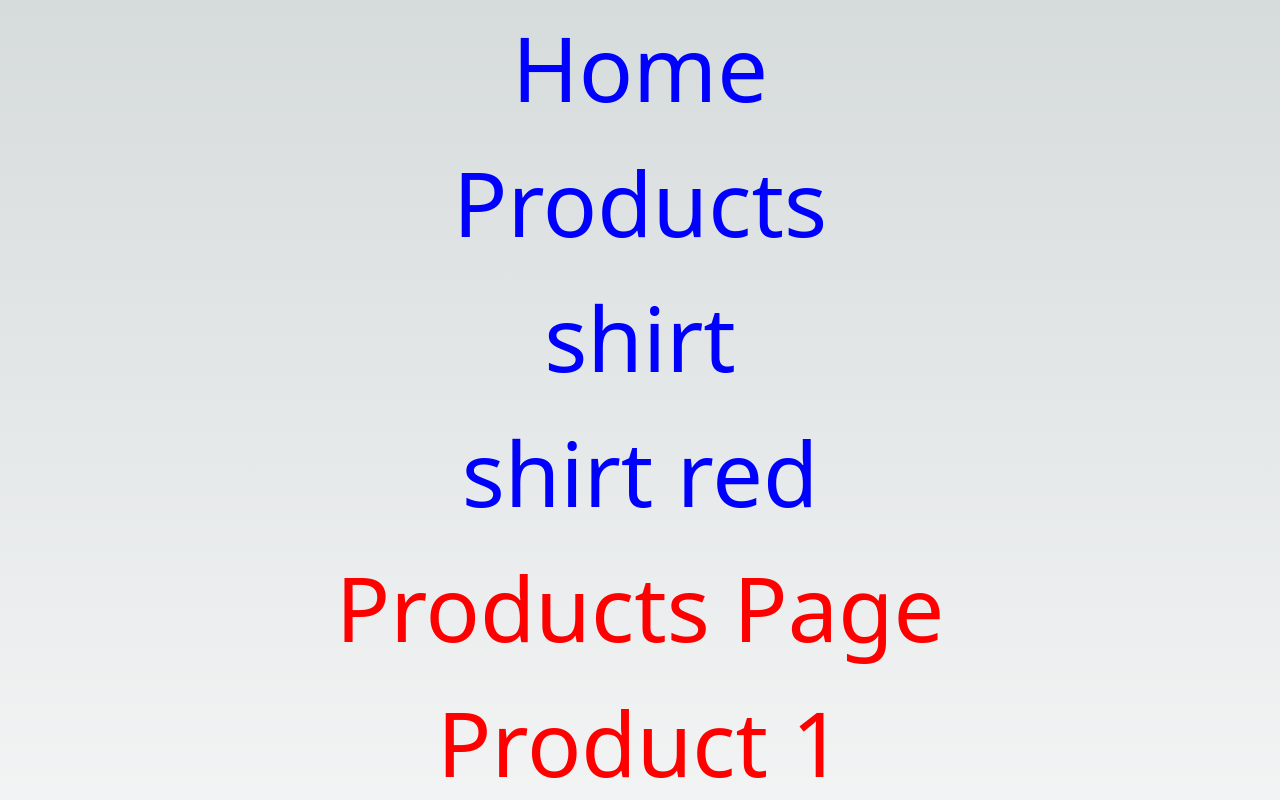
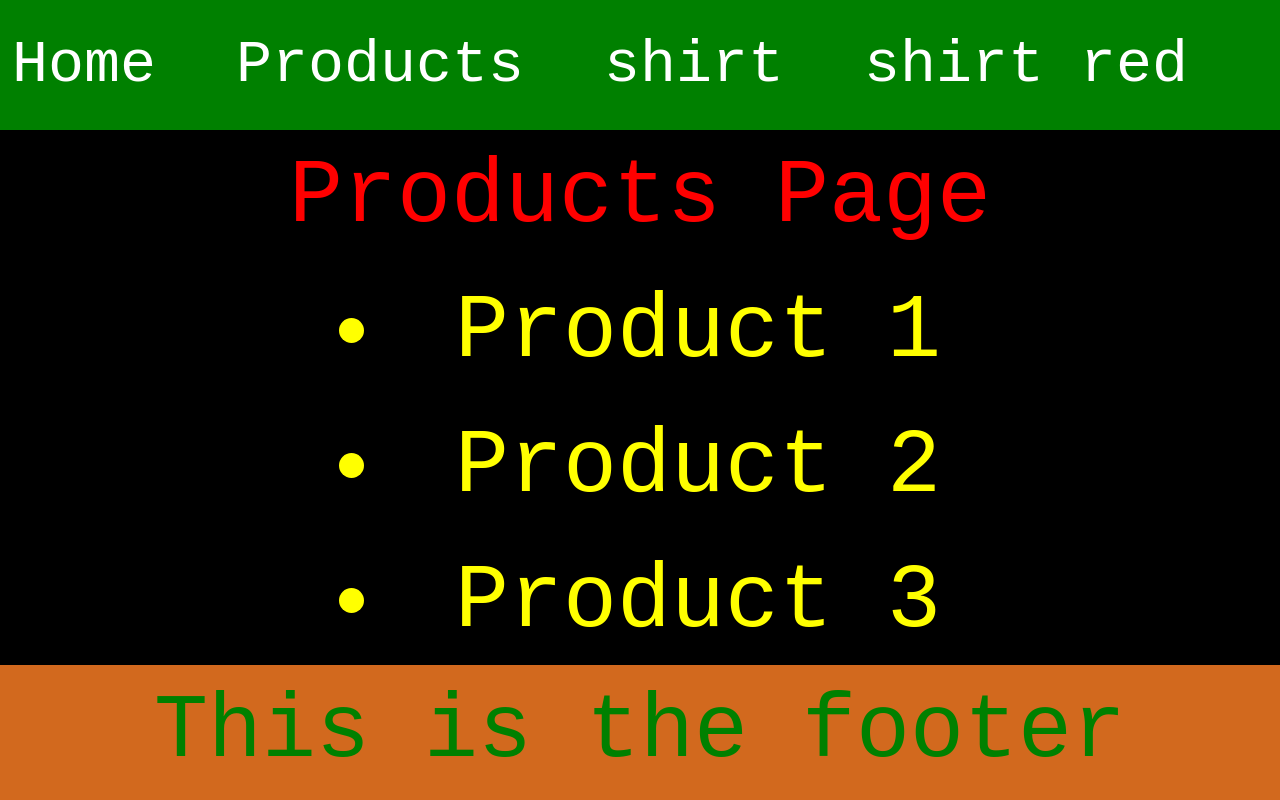
Before and after one commit to greghonox/NEXT_JS, a Next.js app: page /products in a window 1280 px wide. Shown: the top 800 px of the page. Built offline with nearby package versions, Linux system fonts and the light colour scheme.

Commit message:
feat: change style css

```diff
--- a/src/components/footer.js
+++ b/src/components/footer.js
@@ -1,7 +1,7 @@
 export default function Footer() {
     return (
-        <center>
-            <p class="footer">
+        <center class="footer">
+            <p>
                 This is the footer
             </p>
         </center>
--- a/src/components/navbar.js
+++ b/src/components/navbar.js
@@ -1,10 +1,10 @@
 export default function Navbar() {
     return (
-        <center>
-            <a href="/">Home</a><br/>
-            <a href="/products">Products</a><br/>
-            <a href="/products/shirt">shirt</a><br/>
-            <a href="/products/shirt/shirt_red">shirt red</a>
+        <center class='navbar'>
+            <a class='title' href="/">Home</a><br/>
+            <a class='title' href="/products">Products</a><br/>
+            <a class='title' href="/products/shirt">shirt</a><br/>
+            <a class='title' href="/products/shirt/shirt_red">shirt red</a>
         </center>
     );
 }
--- a/src/pages/products/index.js
+++ b/src/pages/products/index.js
@@ -12,9 +12,9 @@ export default function Products() {
         <center>
             {title}
             {products.map((product) => (
-                <div>
+                <li>
                     {product.name}
-                </div>
+                </li>
             ))}
         </center>
     );
--- a/src/styles/globals.css
+++ b/src/styles/globals.css
@@ -1,19 +1,20 @@
 @tailwind base;
 @tailwind components;
 @tailwind utilities;
+
+*{
+  margin: 0;
+  padding: 0;
+  font-family: 'Courier New', Courier, monospace;
+}
 
 :root {
   --foreground-rgb: 0, 0, 0;
   --background-start-rgb: 214, 219, 220;
   --background-end-rgb: 255, 255, 255;
-}
-
-@media (prefers-color-scheme: dark) {
-  :root {
-    --foreground-rgb: 255, 255, 255;
-    --background-start-rgb: 0, 0, 0;
-    --background-end-rgb: 0, 0, 0;
-  }
+  --foreground-rgb: 255, 255, 255;
+  --background-start-rgb: 0, 0, 0;
+  --background-end-rgb: 0, 0, 0;
 }
 
 body {
@@ -42,4 +43,40 @@ div {
 .footer {
   font-size: 50px;
   color: green;
+  background-color: chocolate;
+  display: flex;
+  justify-content: center;
+  align-items: center;
+  position: fixed;
+  bottom: 0;
+  width: 100%;
 }
+
+li{
+  font-size: 90px;
+  color: yellow;
+}
+
+li:hover {
+  color: red;
+}
+
+.navbar{
+  display: flex;
+  justify-content: center;
+  align-items: center;
+  background-color: green;
+  padding: 20px 10px;
+  font-size: 60px;
+}
+
+.title {
+  margin-right: 80px;
+  color: white;
+  text-decoration: none;
+  transition: 0.3s;
+}
+
+.title:hover{
+  color: #999;
+}
```
